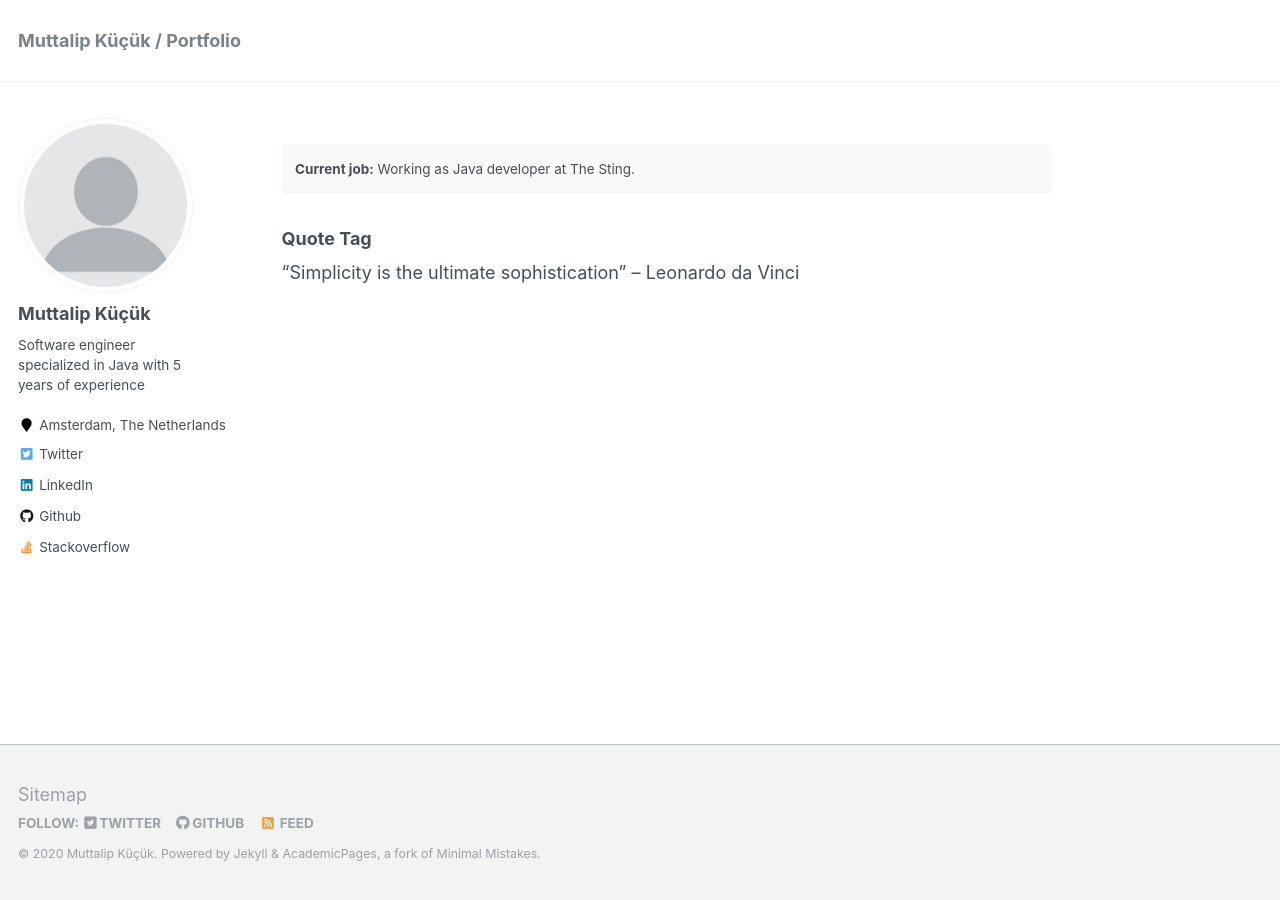
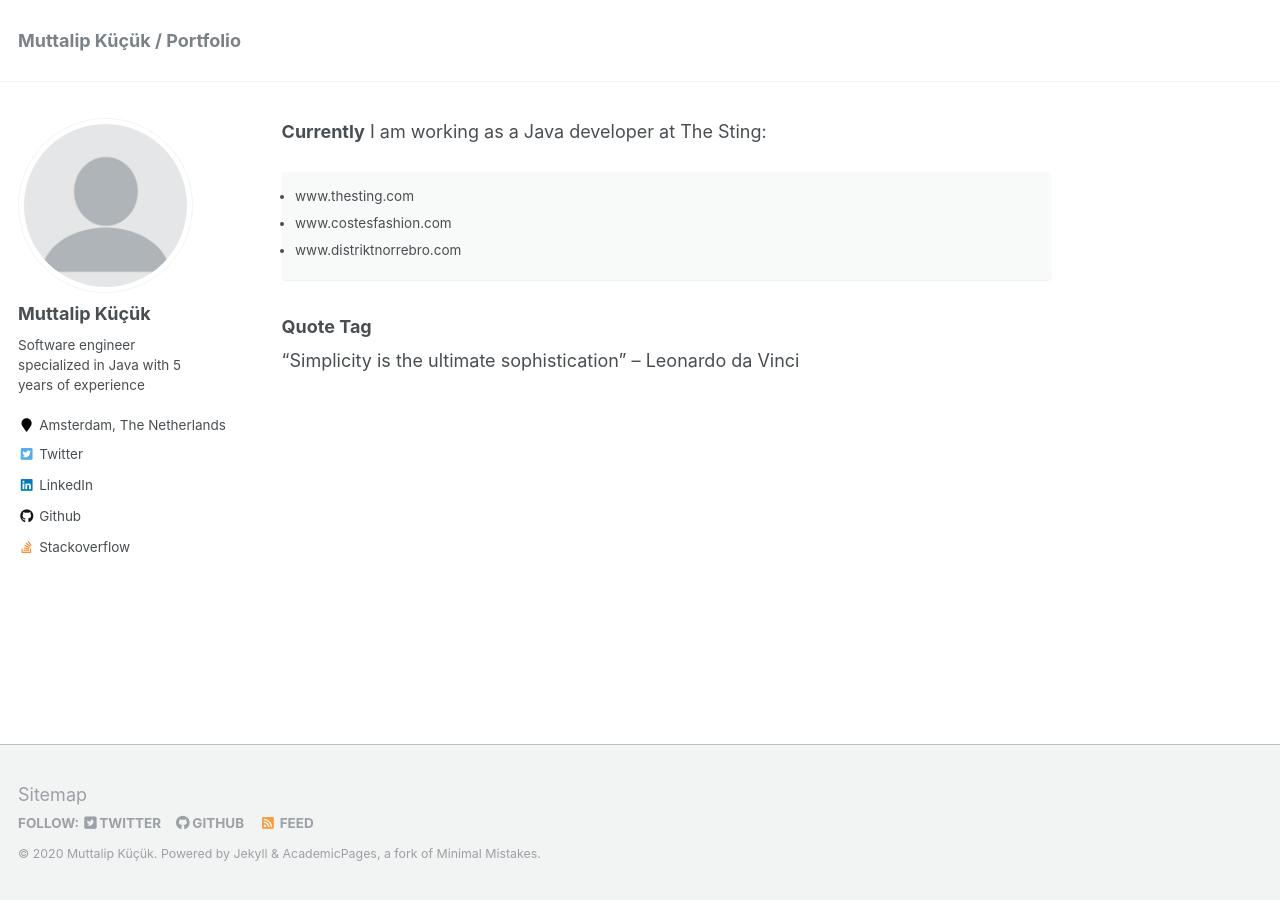
Before and after one commit to muttalipkucuk/muttalipkucuk.github.io, a Jekyll site: the page built from _pages/home.md, in a window 1280 px wide. Built offline with Jekyll 4.4.1, drawn with Linux system fonts in a browser that asks for light colours.

Commit message:
Change home page

```diff
--- a/_pages/home.md
+++ b/_pages/home.md
@@ -7,7 +7,10 @@ redirect_from:
   - /home.html
 ---
 
-**Current job:** Working as Java developer at The Sting.
+**Currently** I am working as a Java developer at The Sting:
+- www.thesting.com
+- www.costesfashion.com
+- www.distriktnorrebro.com
 {: .notice}
 
 ### Quote Tag
```
